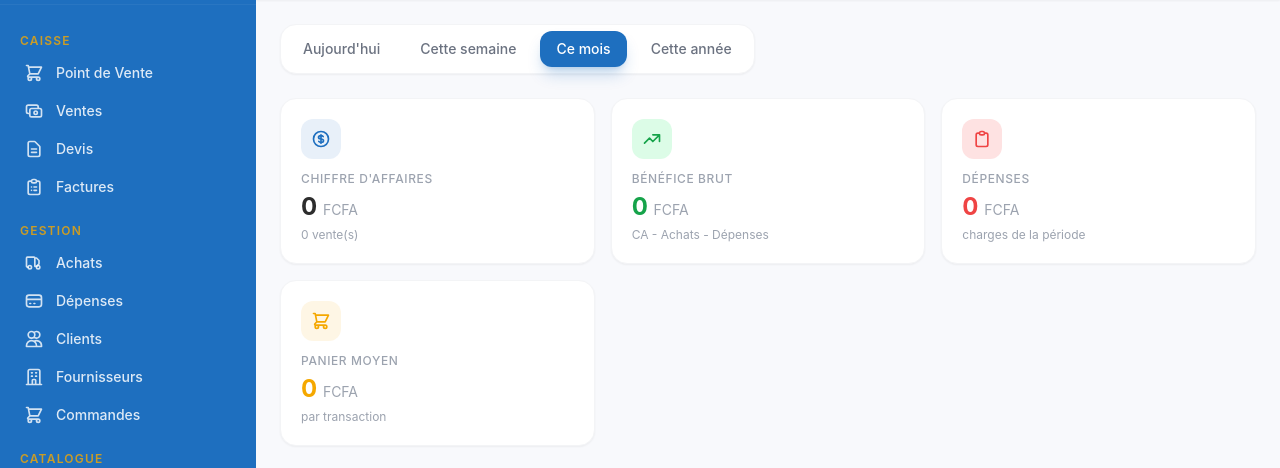
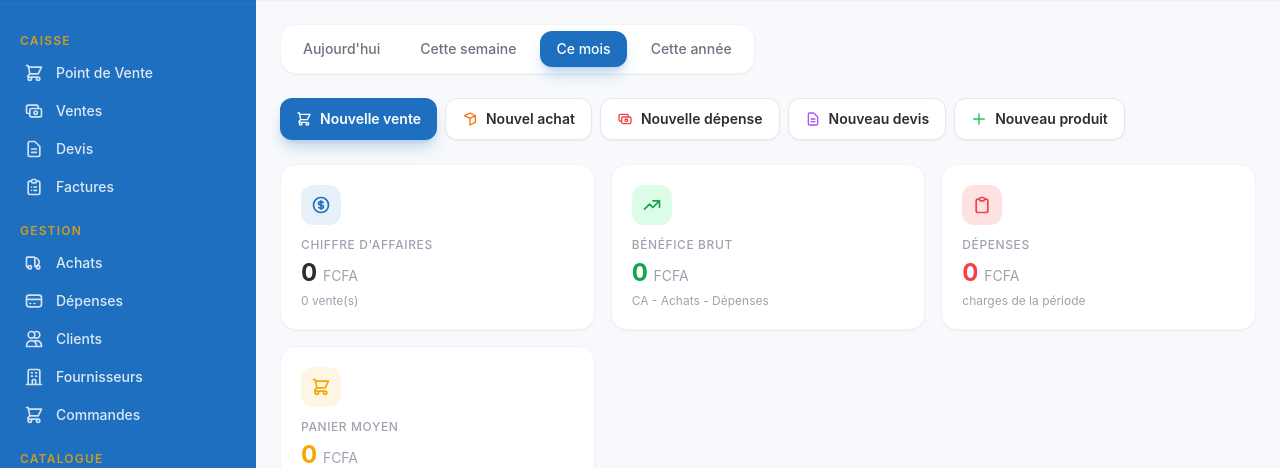
Before and after one commit to samdiagne/samdev_ges_com, a Laravel app: page /dashboard in a window 1280 px wide. Shown: the part 64-532 px from the top of the page. Run offline with Laravel 12, Linux system fonts and the light colour scheme; a user stored in the database is signed in; data comes from the database, SQL or seed files in the repository; data that the repository does not hold is empty; style sheets or scripts are compiled from the project's sources; parts of the project's set-up code (start-up, migrations or seed data) failed here and were passed over; some libraries are stand-ins or nearby versions.

Commit message:
feat: restaurer les raccourcis d'actions rapides sur le dashboard
Nouvelle vente (POS), Nouvel achat, Nouvelle dépense, Nouveau devis, Nouveau produit

Co-Authored-By: Claude Sonnet 4.6 <noreply@anthropic.com>

```diff
--- a/resources/views/livewire/dashboard/dashboard-stats.blade.php
+++ b/resources/views/livewire/dashboard/dashboard-stats.blade.php
@@ -17,6 +17,68 @@
                 {{ $label }}
             </button>
         @endforeach
+    </div>
+
+    {{-- ── Actions rapides --}}
+    <div class="flex flex-wrap gap-2 mb-6">
+        <a href="{{ route('caisse.pos') }}"
+           class="inline-flex items-center gap-2 px-4 py-2.5 rounded-xl text-sm font-semibold
+                  text-white shadow-lg shadow-primary/25 hover:brightness-110
+                  transition-all hover:-translate-y-0.5"
+           style="background-color: #1E6FBF;">
+            <svg class="w-4 h-4" fill="none" stroke="currentColor" viewBox="0 0 24 24">
+                <path stroke-linecap="round" stroke-linejoin="round" stroke-width="2"
+                      d="M3 3h2l.4 2M7 13h10l4-8H5.4M7 13L5.4 5M7 13l-2.293 2.293c-.63.63-.184
+                         1.707.707 1.707H17m0 0a2 2 0 100 4 2 2 0 000-4zm-8 2a2 2 0 11-4 0 2 2 0 014 0z"/>
+            </svg>
+            Nouvelle vente
+        </a>
+
+        <a href="{{ route('caisse.achats.create') }}"
+           class="inline-flex items-center gap-2 px-4 py-2.5 rounded-xl text-sm font-semibold
+                  bg-white border border-gray-200 text-dark hover:bg-gray-50 hover:border-gray-300
+                  transition-all hover:-translate-y-0.5 shadow-sm">
+            <svg class="w-4 h-4 text-orange-500" fill="none" stroke="currentColor" viewBox="0 0 24 24">
+                <path stroke-linecap="round" stroke-linejoin="round" stroke-width="2"
+                      d="M20 7l-8-4-8 4m16 0l-8 4m8-4v10l-8 4m0-10L4 7m8 4v10"/>
+            </svg>
+            Nouvel achat
+        </a>
+
+        <a href="{{ route('caisse.depenses.index') }}"
+           class="inline-flex items-center gap-2 px-4 py-2.5 rounded-xl text-sm font-semibold
+                  bg-white border border-gray-200 text-dark hover:bg-gray-50 hover:border-gray-300
+                  transition-all hover:-translate-y-0.5 shadow-sm">
+            <svg class="w-4 h-4 text-red-500" fill="none" stroke="currentColor" viewBox="0 0 24 24">
+                <path stroke-linecap="round" stroke-linejoin="round" stroke-width="2"
+                      d="M17 9V7a2 2 0 00-2-2H5a2 2 0 00-2 2v6a2 2 0 002 2h2m2 4h10a2
+                         2 0 002-2v-6a2 2 0 00-2-2H9a2 2 0 00-2 2v6a2 2 0 002 2zm7-5a2 2 0 11-4 0 2 2 0 014 0z"/>
+            </svg>
+            Nouvelle dépense
+        </a>
+
+        <a href="{{ route('devis.create') }}"
+           class="inline-flex items-center gap-2 px-4 py-2.5 rounded-xl text-sm font-semibold
+                  bg-white border border-gray-200 text-dark hover:bg-gray-50 hover:border-gray-300
+                  transition-all hover:-translate-y-0.5 shadow-sm">
+            <svg class="w-4 h-4 text-purple-500" fill="none" stroke="currentColor" viewBox="0 0 24 24">
+                <path stroke-linecap="round" stroke-linejoin="round" stroke-width="2"
+                      d="M9 12h6m-6 4h6m2 5H7a2 2 0 01-2-2V5a2 2 0 012-2h5.586a1 1 0
+                         01.707.293l5.414 5.414a1 1 0 01.293.707V19a2 2 0 01-2 2z"/>
+            </svg>
+            Nouveau devis
+        </a>
+
+        <a href="{{ route('produits.create') }}"
+           class="inline-flex items-center gap-2 px-4 py-2.5 rounded-xl text-sm font-semibold
+                  bg-white border border-gray-200 text-dark hover:bg-gray-50 hover:border-gray-300
+                  transition-all hover:-translate-y-0.5 shadow-sm">
+            <svg class="w-4 h-4 text-green-500" fill="none" stroke="currentColor" viewBox="0 0 24 24">
+                <path stroke-linecap="round" stroke-linejoin="round" stroke-width="2"
+                      d="M12 4v16M4 12h16"/>
+            </svg>
+            Nouveau produit
+        </a>
     </div>
 
     {{-- ── KPI Cards --}}
```
